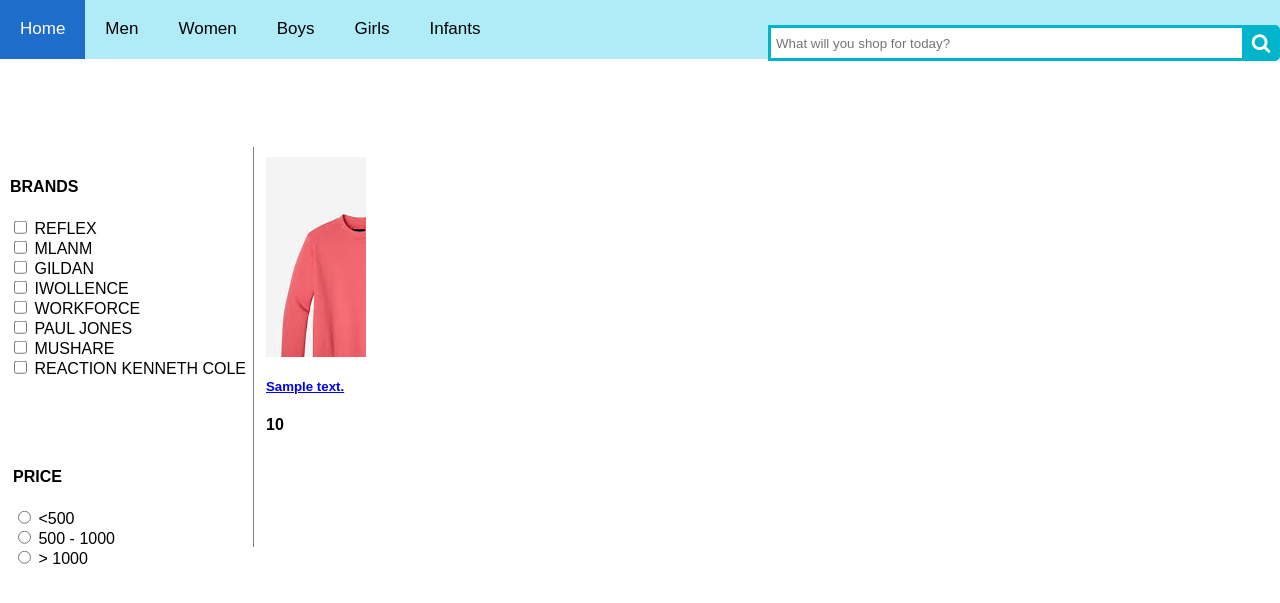
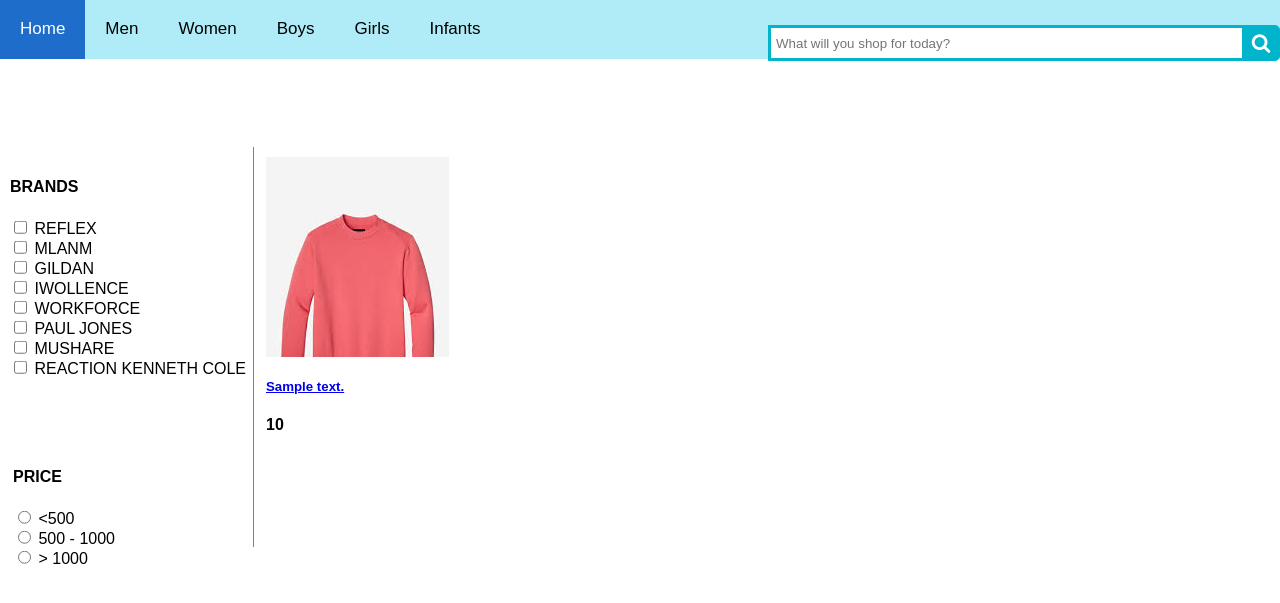
Before and after one commit to Sindhya-git/samplemysql, a Flask app: page / in a window 1280 px wide. Shown: the part 133-736 px from the top of the page. Run offline with Flask 2, Linux system fonts and the light colour scheme; tables that the repository leaves empty or names only in its code hold one stand-in row (values such as "Sample post"); data that the repository does not hold is empty; some libraries are stand-ins or nearby versions.

Commit message:
Update home.html

```diff
--- a/templates/home.html
+++ b/templates/home.html
@@ -154,7 +154,7 @@ body {
 
 /* Create four equal columns that sits next to each other */
 .flex-container > div {
-  width: 100px;
+  width: 200px;
   margin: 10px;
 }
 </style>
@@ -258,7 +258,7 @@ body {
                     <div class="card">
                          <a href="/{{product.FAMILY_NAME}}?view={{product.CLASS}}">
                             <div class="card-img-top_{{product.CLASS_NAME}}"
-                                 style="background: url('static/shirt.jpg'); background-repeat:no-repeat; height:200px;width:100% ">
+                                 style="background: url('static/shirt.jpg'); background-repeat:no-repeat; height:200px;width:200% ">
                             </div>
                          </a>
 
```
